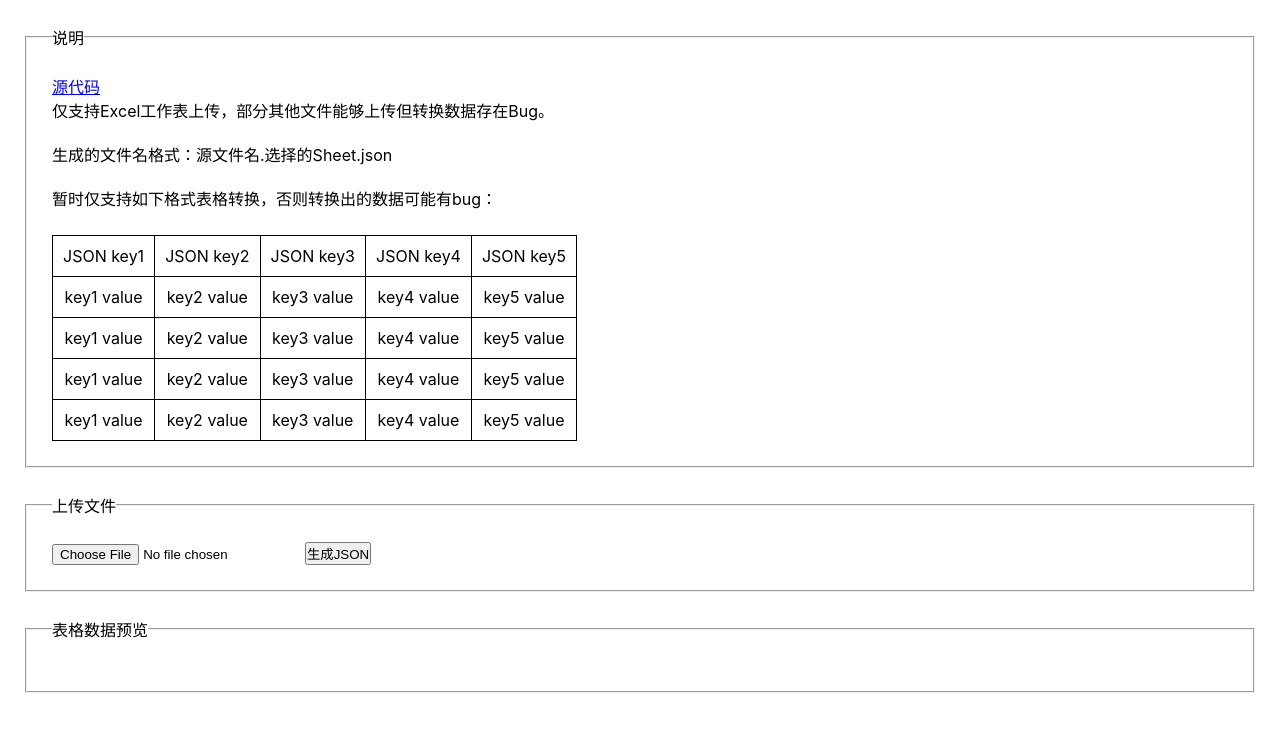
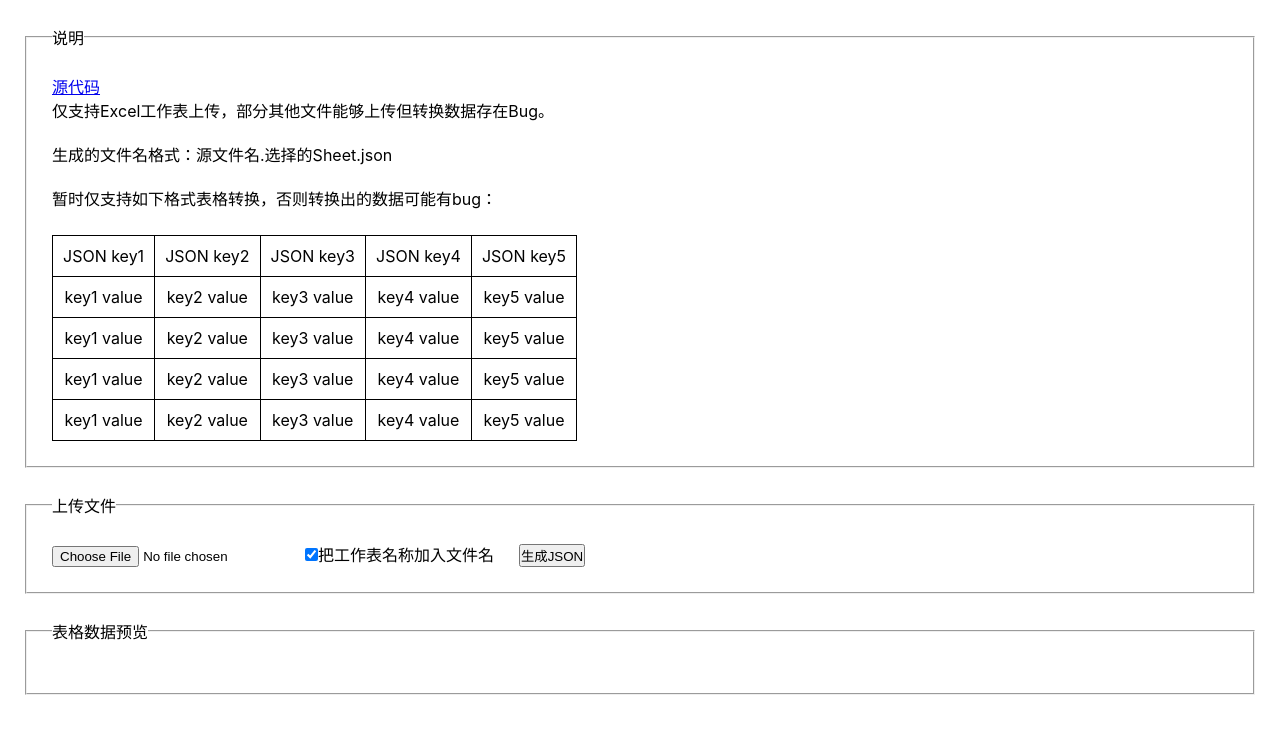
Before and after one commit to Phil-Libra/excel-to-json, a React (Create React App) app: page / in a window 1280 px wide. Shown: the top 734 px of the page. Built offline with nearby package versions, Linux system fonts and the light colour scheme.

Commit message:
增加是否把工作表名称加入下载的文件名的选择

```diff
--- a/src/App.js
+++ b/src/App.js
@@ -15,6 +15,8 @@ function App() {
   const [defSheet, setDefSheet] = useState('');
   // 转换出来的JSON数据
   const [JSONData, setJSONData] = useState({});
+
+  const [addSheetName, setAddSheetName] = useState(true);
 
   // excel转换为网页表格函数
   const excelToTable = async (file, sheet) => {
@@ -76,7 +78,11 @@ function App() {
     // 根据上传的文件名自动生成JSON名称
     let fileNameArray = file.name.split('.');
     let fileName = fileNameArray.slice(0, fileNameArray.length - 1);
-    fileName.push(defSheet);
+
+    if (addSheetName) {
+      fileName.push(defSheet);
+    }
+
     fileName = fileName.join('.');
 
     // 根据文件生成下载的数据
@@ -167,6 +173,7 @@ function App() {
       <fieldset id='file'>
         <legend>上传文件</legend>
         <input type="file" name="excel-file" id="excel-file" onChange={handleUpload} />
+        <input type="checkbox" defaultChecked onChange={() => setAddSheetName((prevState) => !prevState)} />把工作表名称加入文件名
         <button onClick={generateJSON}>生成JSON</button>
       </fieldset>
 
--- a/src/App.module.css
+++ b/src/App.module.css
@@ -25,5 +25,5 @@
   padding: 25px;
 }
 :global button {
-  margin-right: 25px;
+  margin: 0 25px;
 }
--- a/src/App.module.less
+++ b/src/App.module.less
@@ -35,6 +35,6 @@
     }
 
     button {
-        margin-right: 25px;
+        margin: 0 25px;
     }
 }
```
